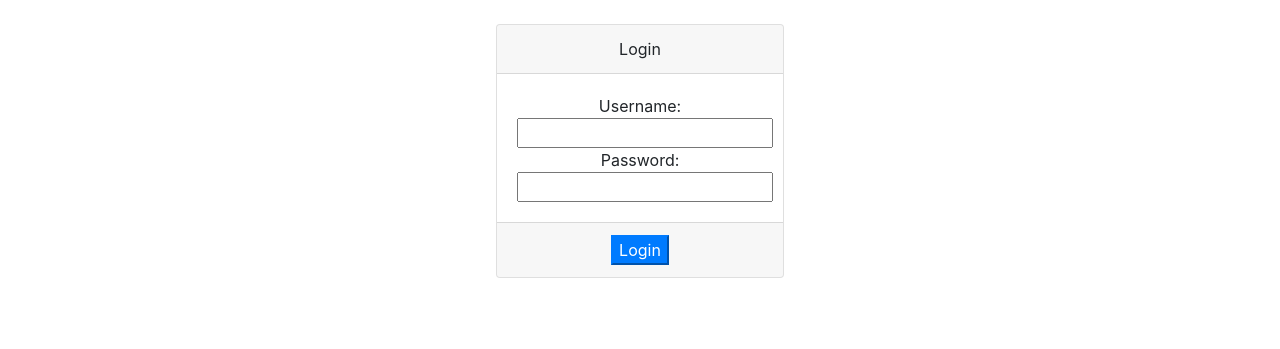
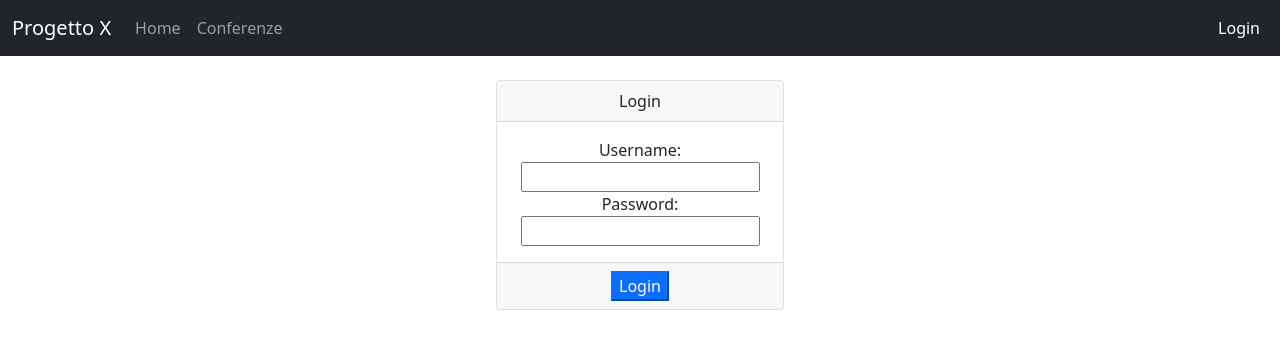
Before and after one commit to BiroStorm/Progetto-Basi-2022, a PHP site: page /login.php in a window 1280 px wide. Shown: the top 349 px of the page. Run offline with PHP 8.4, Linux system fonts and the light colour scheme.

Commit message:
creazione e aggiornamento NavBar

```diff
--- a/login.php
+++ b/login.php
@@ -27,10 +27,10 @@ if (isset($_POST['username']) && isset($_POST["password"])) {
             //Login Avvenuto con successo!
             $_SESSION['authorized'] = true;
             $_SESSION['username'] = $username;
-            echo ("<b> Benvenuto nel sistema, " . $username ."</b><br>Redirect in corso...");
-                                            // anti xss--> quindi lo porta solo su link del sito.
+            echo ("<b> Benvenuto nel sistema, " . $username . "</b><br>Redirect in corso...");
+            // anti xss--> quindi lo porta solo su link del sito.
             if (isset($_POST["redirect"]) && str_starts_with($_POST["redirect"], "/")) {
-                header("Refresh: 1; URL=".$_POST["redirect"]);
+                header("Refresh: 1; URL=" . $_POST["redirect"]);
             } else {
                 header("Refresh: 1; URL=index.php");
             }
@@ -51,11 +51,18 @@ if (isset($_POST['username']) && isset($_POST["password"])) {
     <meta name="viewport" content="width=device-width, initial-scale=1.0">
     <title>Login</title>
 
-    <link rel="stylesheet" href="https://cdn.jsdelivr.net/npm/bootstrap@4.0.0/dist/css/bootstrap.min.css" integrity="sha384-Gn5384xqQ1aoWXA+058RXPxPg6fy4IWvTNh0E263XmFcJlSAwiGgFAW/dAiS6JXm" crossorigin="anonymous">
+    <link rel="stylesheet" href="https://cdn.jsdelivr.net/npm/bootstrap@5.1.3/dist/css/bootstrap.min.css" rel="stylesheet" integrity="sha384-1BmE4kWBq78iYhFldvKuhfTAU6auU8tT94WrHftjDbrCEXSU1oBoqyl2QvZ6jIW3" crossorigin="anonymous">
 
 </head>
 
 <body>
+    <!-- START Navigation Bar -->
+    <?php
+    $currentPage = __FILE__;
+    include "./utilities/navigationBar.php";
+    ?>
+    <!-- END Navigation Bar -->
+
     <div>
         <div class="card text-center mx-auto mt-4" style="max-width: 18rem;">
             <div class="card-header">
--- /dev/null
+++ b/utilities/navigationBar.php
@@ -0,0 +1,57 @@
+<?php
+// IF THE USER IS NOT LOGIN
+if (isset($_SESSION['authorized'])) {
+    $username = $_SESSION['username'];
+};
+
+?>
+
+<!-- START Navigation Bar -->
+<nav class="navbar navbar-expand-lg navbar-dark bg-dark">
+    <div class="container-fluid">
+        <a class="navbar-brand" href="/index.php">Progetto X</a>
+        <!-- boostrap in caso di schermo piccolo -->
+        <button class="navbar-toggler" type="button" data-bs-toggle="collapse" data-bs-target="#navbarSupportedContent" aria-controls="navbarSupportedContent" aria-expanded="false" aria-label="Toggle navigation">
+            <span class="navbar-toggler-icon"></span>
+        </button>
+
+        <div class="collapse navbar-collapse " id="navbarNavDropdown">
+            <ul class="navbar-nav me-auto mb-2 mb-lg-0">
+                <li class="nav-item">
+                    <a class="nav-link" id="index" href="/index.php">Home</a>
+                </li>
+                <li class="nav-item">
+                    <a class="nav-link" id="conferenze" href="/conferenze.php">Conferenze</a>
+                </li>
+            </ul>
+
+            <ul class="navbar-nav ms-auto mb-2 mb-lg-0 profile-menu">
+                <li class="nav-item dropdown">
+                    <?php
+                    if (isset($_SESSION['authorized'])) { ?>
+                        <!-- Utente Loggato -->
+                        <a class="nav-link dropdown-toggle" id="navbarDropdownMenuLink" href="#" role="button" data-bs-toggle="dropdown" aria-expanded="false"><?php echo $username; ?></a>
+                        <ul class="dropdown-menu dropdown-menu-end" aria-labelledby="navbarDropdownMenuLink">
+                            <li><a class="dropdown-item" id="modificaProfilo" href="/user/modificaProfilo.php">Modifica Profilo</a></li>
+                            <li><a class="dropdown-item" id="" href="#">Da aggiungere</a></li>
+                            <li><a class="dropdown-item" href="/logout.php">Logout</a></li>
+                        </ul>
+
+                    <?php } else {
+                    ?>
+                        <!-- Utente NON Loggato -->
+                        <a class="nav-link" id="login" href="/login.php">Login</a>
+                    <?php
+
+                    } ?>
+                </li>
+            </ul>
+        </div>
+    </div>
+</nav>
+
+<script defer>
+    document.getElementById("<?php echo basename($currentPage, '.php'); ?>").className += " active";
+</script>
+<script src="https://cdn.jsdelivr.net/npm/bootstrap@5.0.2/dist/js/bootstrap.bundle.min.js" integrity="sha384-MrcW6ZMFYlzcLA8Nl+NtUVF0sA7MsXsP1UyJoMp4YLEuNSfAP+JcXn/tWtIaxVXM" crossorigin="anonymous"></script>
+<!-- END Navigation Bar -->
```
Also changed, not shown: Conferenze.php (+8 -3 lines), css/index.css (added, +7 -0 lines), index.php (+18 -18 lines), user/ModificaProfilo.php (+7 -1 lines), 1 other file.
